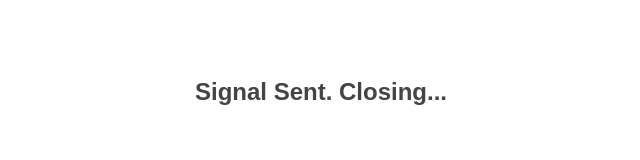
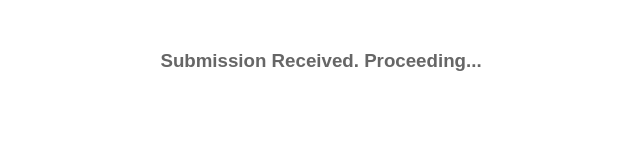
Before and after one commit to bantam80/VoiceOS_Questionnaire, a plain HTML site: page thankyou.html in a window 1280 px wide. Shown: the whole page, without its empty margins (319-959 px from the left). Drawn offline with Linux system fonts and the light colour scheme.

Commit message:
Refactor thankyou.html for improved messaging

```diff
--- a/thankyou.html
+++ b/thankyou.html
@@ -1,25 +1,17 @@
 <!DOCTYPE html>
 <html>
 <head>
-    <style>
-        body { font-family: sans-serif; text-align: center; padding-top: 50px; color: #444; }
-    </style>
     <script>
         window.onload = function() {
-            console.log("!!! THANK YOU PAGE LOADED !!!");
-
-            // 1. Visual confirmation for you
-            document.getElementById("status").innerHTML = "Signal Sent. Closing...";
-
-            // 2. Send Message to Parent (The Widget)
-            // We use "*" to bypass the origin check error you saw in the console
+            // Send Message to Parent Widget
             window.parent.postMessage("FORM_SUBMITTED", "*");
-
-            console.log("!!! SIGNAL SENT TO PARENT !!!");
         };
     </script>
+    <style>
+        body { font-family: sans-serif; text-align: center; color: #666; margin-top: 50px;}
+    </style>
 </head>
 <body>
-    <h2 id="status">Processing...</h2>
+    <h3>Submission Received. Proceeding...</h3>
 </body>
 </html>
```
